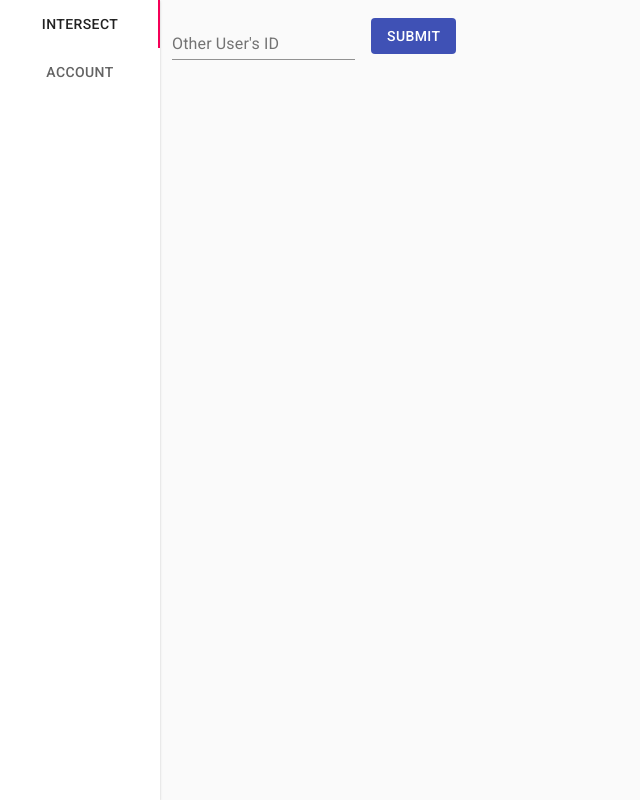
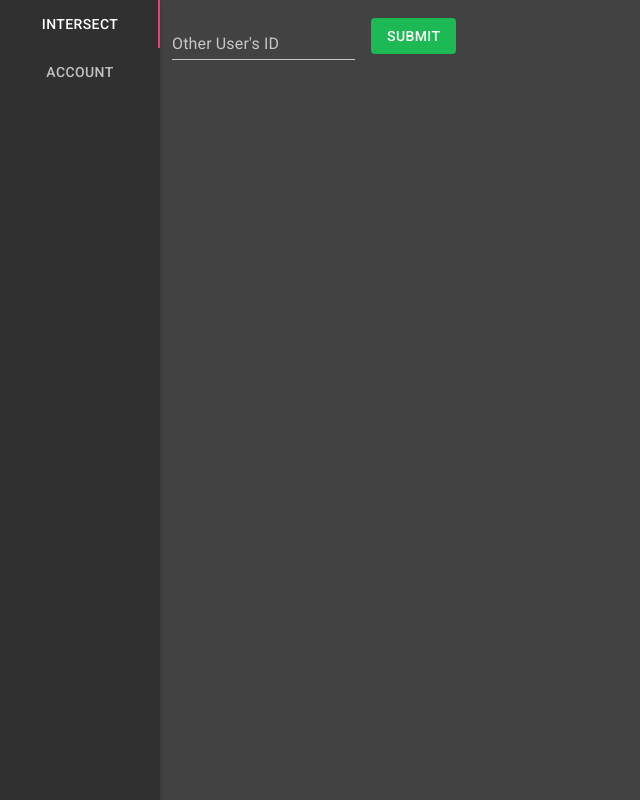
Before and after one commit to RobBoeckermann/Meetify, a React (Create React App) app in the folder front_end/: page / in a window 1280 px wide. Shown: the whole page, without its empty margins (0-640 px from the left). Built offline with nearby package versions, Linux system fonts and the light colour scheme.

Commit message:
UI - Add custom material UI theme

```diff
--- a/front_end/src/App.jsx
+++ b/front_end/src/App.jsx
@@ -1,10 +1,12 @@
 import React from 'react';
+import { Tab, Paper } from '@material-ui/core';
+import { ThemeProvider } from '@material-ui/core/styles';
+
 import VerticalTabBar from './VerticalTabBar';
-import Tab from '@material-ui/core/Tab';
-
 import Account from './Account';
 import Intersect from './Intersect';
 
+import { theme } from './theme'
 import './App.css';
 
 const TAB_CONFIG = [{
@@ -85,14 +87,16 @@ export default class App extends React.Component {
     const componentIndex = this.getActiveComponentIndex();
 
     return (
-      <div className="app-root">
+      <ThemeProvider theme={theme}>
+        <Paper className="app-root" square>
           <VerticalTabBar className="tab-bar" activeTab={componentIndex}>
             {tabs}
           </VerticalTabBar>
           <div className="main-container">
             {component}
           </div>
-      </div>
+        </Paper>
+      </ThemeProvider>
     );
   }
 }
--- a/front_end/src/VerticalTabBar.jsx
+++ b/front_end/src/VerticalTabBar.jsx
@@ -1,11 +1,17 @@
 import React from 'react';
-import Paper from '@material-ui/core/Paper';
-import Tabs from '@material-ui/core/Tabs';
+import { Paper, Tabs } from '@material-ui/core';
 import './VerticalTabBar.css';
+
+import {theme} from './theme.js'
 
 export default function VerticalTabBar (props){
   return (
-    <Paper className={props.className} square>
+    <Paper
+      square
+      className={props.className}
+      /* TODO: Nicer way to handle this? */
+      style={{backgroundColor: theme.palette.background.default}}
+    >
       <Tabs
         orientation="vertical"
         value={props.activeTab || 0}
--- /dev/null
+++ b/front_end/src/theme.js
@@ -0,0 +1,30 @@
+// Docs at: https://material-ui.com/customization/color/
+// Currently uses Spotify's colors
+
+import { createMuiTheme } from '@material-ui/core/styles';
+
+const theme = createMuiTheme({
+  palette: {
+    type: 'dark',
+    primary: {
+      light: '#4ac776',
+      main: '#1DB954',
+      dark: '#14813a',
+      contrastText: '#fff',
+    },
+    secondary: {
+      light: '#ef6694',
+      main: '#ec407a',
+      dark: '#a52c55',
+      contrastText: '#000',
+    },
+    gray: {
+      light: '#474343',
+      main: '#191414',
+      dark: '#110e0e',
+      contrastText: '#000',
+    },
+  }
+})
+
+export { theme }
```
Lines whose indentation alone changed are shown as unchanged.
